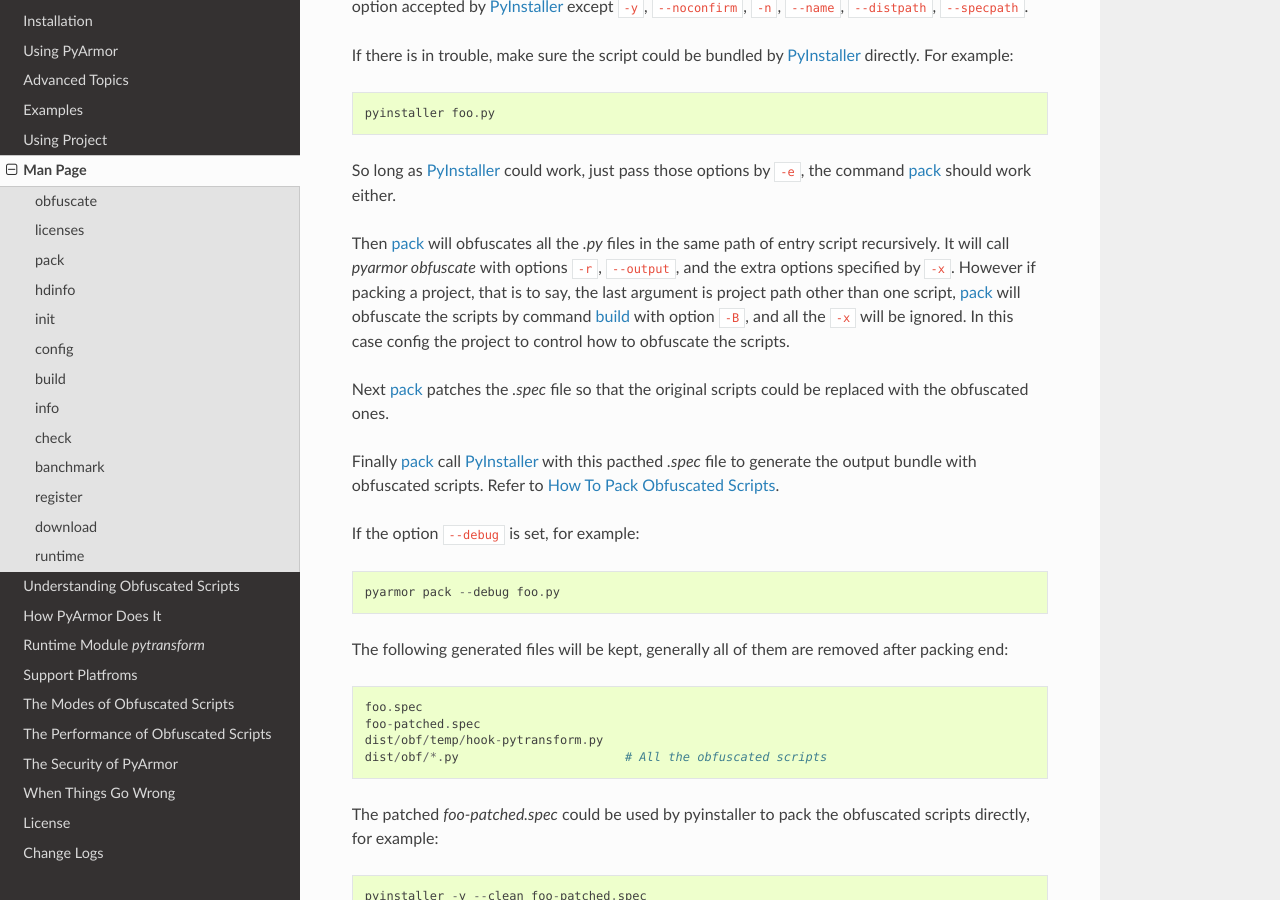
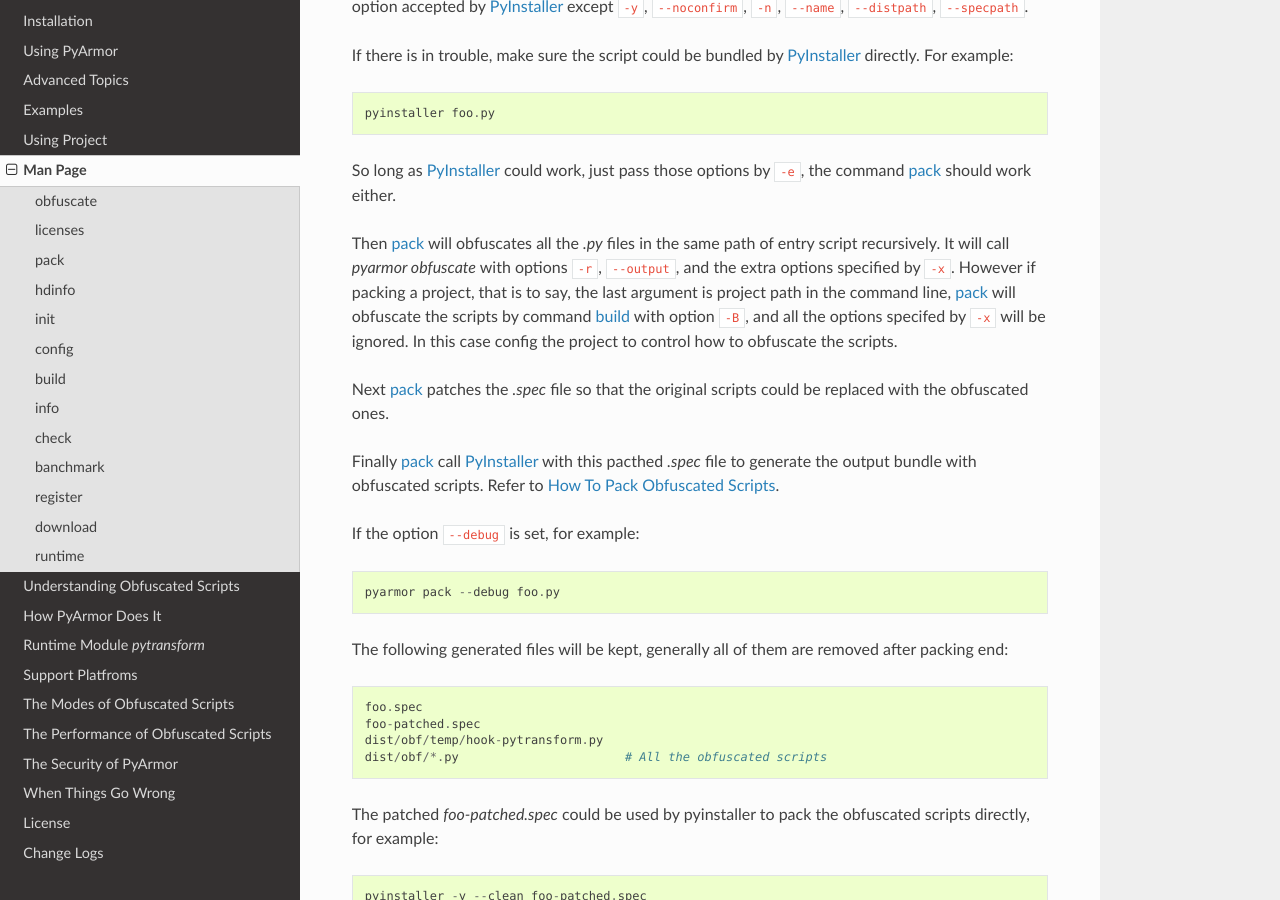
Before and after one commit to dashingsoft/pyarmor, a Sphinx documentation site: the page built from docs/man.rst, in a window 1280 px wide and 900 px high, scrolled down 9662 px. Built offline with Sphinx 7.4.7 and the Read the Docs theme 2.0.0, drawn with Linux system fonts in a browser that asks for light colours; some of the changed text lies outside the part shown.

Commit message:
Refine doc

```diff
--- a/docs/man.rst
+++ b/docs/man.rst
@@ -369,10 +369,10 @@ command `pack`_ should work either.
 Then `pack`_ will obfuscates all the `.py` files in the same path of entry
 script recursively. It will call `pyarmor obfuscate` with options ``-r``,
 ``--output``, and the extra options specified by ``-x``. However if packing a
-project, that is to say, the last argument is project path other than one
-script, `pack`_ will obfuscate the scripts by command `build`_ with option
-``-B``, and all the ``-x`` will be ignored. In this case config the project to
-control how to obfuscate the scripts.
+project, that is to say, the last argument is project path in the command line,
+`pack`_ will obfuscate the scripts by command `build`_ with option ``-B``, and
+all the options specifed by ``-x`` will be ignored. In this case config the
+project to control how to obfuscate the scripts.
 
 Next `pack`_ patches the `.spec` file so that the original scripts could be
 replaced with the obfuscated ones.
```
Also changed, not shown: other parts of docs/man.rst (+1 -1 lines).
